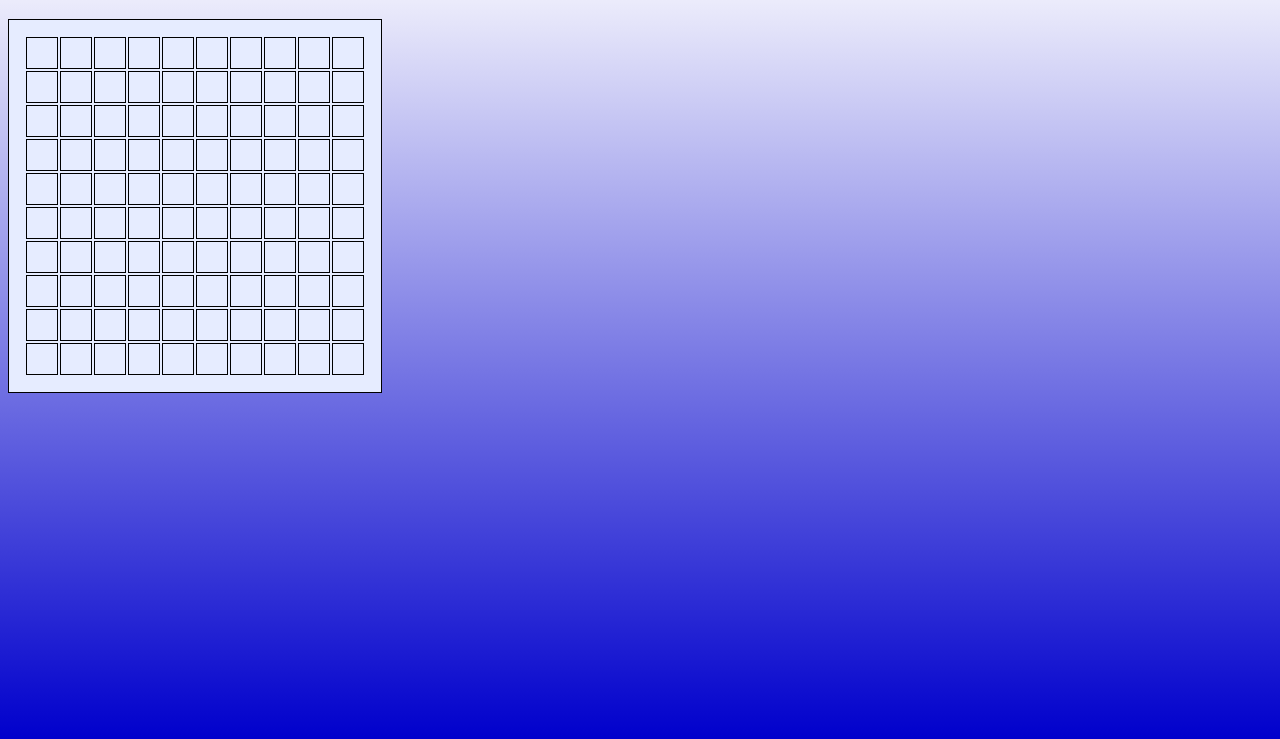
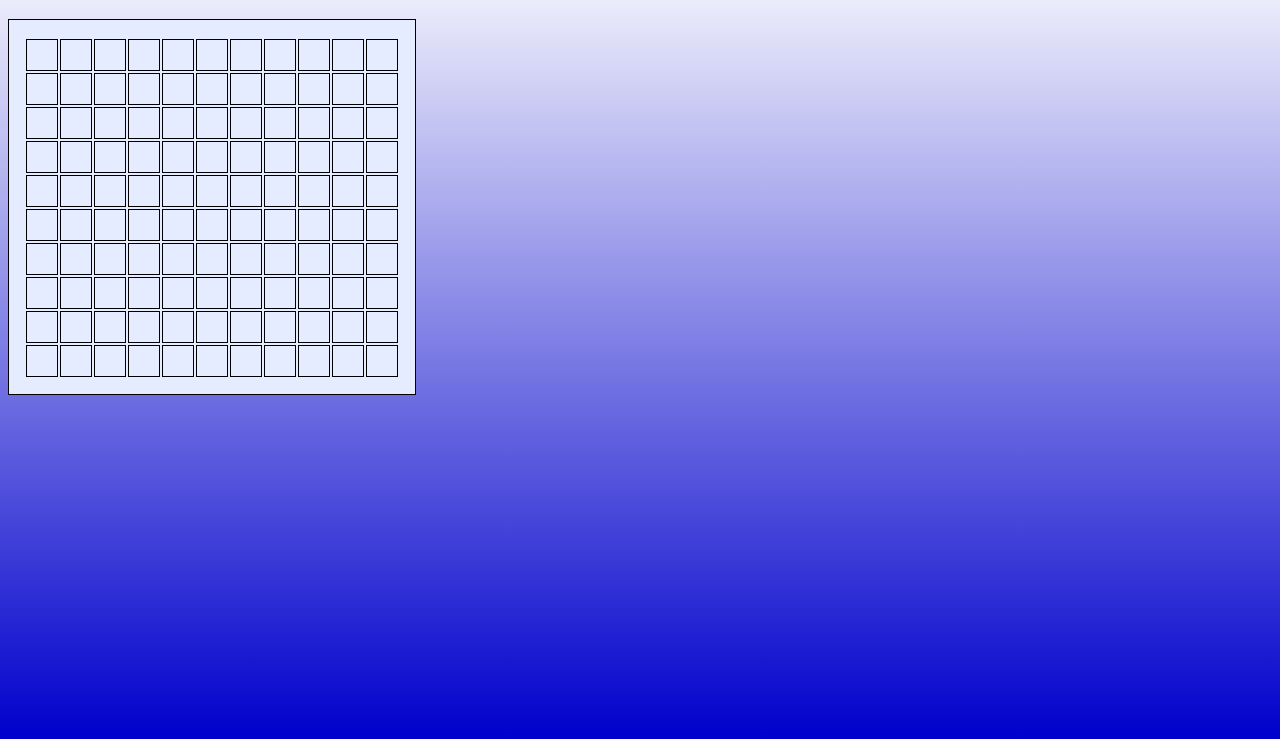
Before and after one commit to AgnieszkaKurek/BattleShipGame, a website built with webpack: page index.html in a window 1280 px wide. Shown: the part 61-800 px from the top of the page. Built offline with nearby package versions, Linux system fonts and the light colour scheme.

Commit message:
correct table

```diff
--- a/assets/style.css
+++ b/assets/style.css
@@ -10,8 +10,6 @@ body {
 table{
     table-layout: fixed;
     background-color:  #e6ecff;
-
-
 }
 
 table, th, td {
--- a/src/boardRenderer.js
+++ b/src/boardRenderer.js
@@ -1,22 +1,18 @@
 import $ from 'jquery';
 export class BoardRenderer {
     constructor() {
-
+        this.numberOfElements = 11;
     }
 
     initBoard() {
-        let table = '';
-        table += '<table ></table>';
+        let tableConstructor = '';
+        let columns = '';
+        for (let i = 0; i < this.numberOfElements; i++) {
+            tableConstructor += `<tr>${columns}</tr>`;
+            columns = '<td></td>';
+            columns = columns.repeat(this.numberOfElements);
+        }
+        let table = `<table>${tableConstructor}</table>`;
         $('#board').html(table);
-        let tr = '';
-        for (let i = 0; i < 10; i++) {
-            tr += '<tr></tr>';
-            $('table').html(tr);
-            let td = '';
-            for (let j = 0; j < 10; j++) {
-                td += '<td></td>';
-                $('tr').html(td);
-            }
-        }
     }
 }
```
